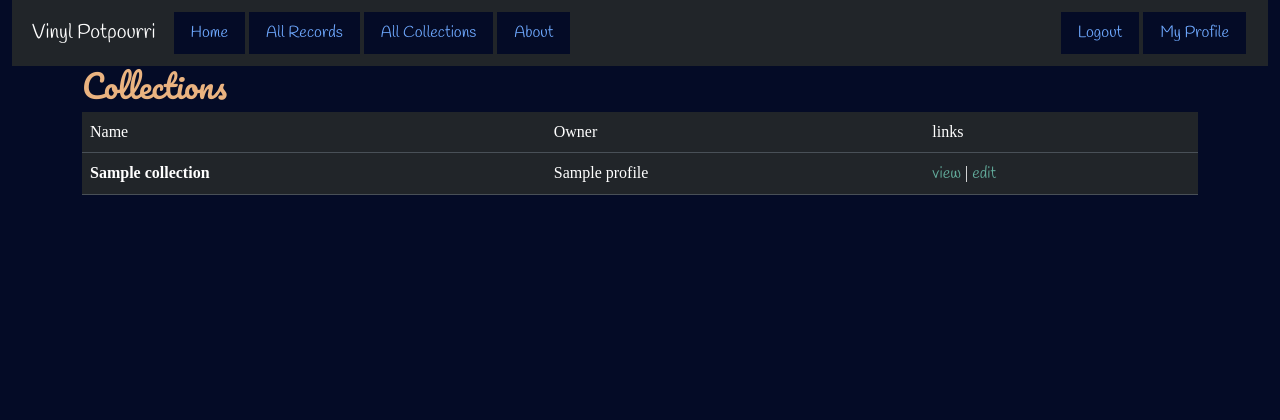
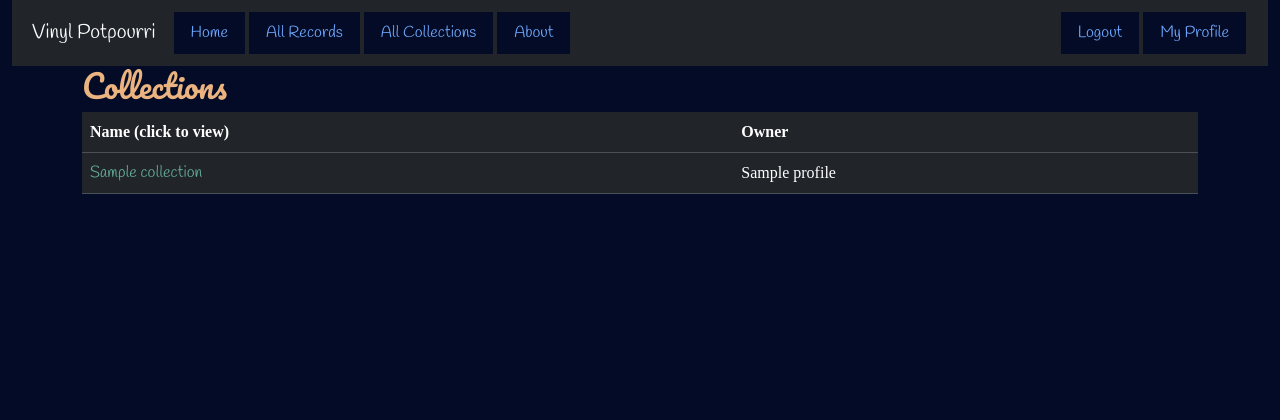
Before and after one commit to motogoatUK/vinyl-potpourri, a Django app: page /my-collection/ in a window 1280 px wide. Shown: the top 420 px of the page. Run offline with Django 5.2, Linux system fonts and the light colour scheme; a user stored in the database is signed in; tables that the repository leaves empty hold one stand-in row (values such as "Sample post"); some libraries are stand-ins or nearby versions; some web fonts are replaced.

Commit message:
fix: hide edit/delete button if user is not objects owner modify: collection_list table to be clickable rows

```diff
--- a/collection/templates/collection/collection_list.html
+++ b/collection/templates/collection/collection_list.html
@@ -3,24 +3,17 @@
 
 {% block main_content %}
 <h2>Collections</h2>
-<table class="table">
+<table class="table table-hover">
     <thead>
         <tr>
-            <td>Name</td>
-            <td>Owner</td>
-            <td>links</td>
+            <th>Name (click to view)</th>
+            <th>Owner</th>
         </tr>
     </thead>
     {% for collection in object_list %}
     <tr>
-        <td><strong>{{collection}}</strong></td>
+        <td><a href="{% url 'view_collection' collection.id %}" class="d-block text-decoration-none">{{collection}}</a></td>
         <td>{{collection.username.name}}</td>
-        <td>
-            <a href="{% url 'view_collection' collection.id %}">view</a>
-            {% if request.user == collection.username.user %} | <a
-                href="{% url 'edit_collection' collection.id %}">edit</a>
-            {% endif %}
-        </td>
     </tr>
     {% endfor %}
 </table>
--- a/record/templates/record/record.html
+++ b/record/templates/record/record.html
@@ -22,7 +22,7 @@
         </div>
         <div class="col-12 col-sm-4"><img src="{% static 'images/vinyl-placeholder.png' %}" alt="placeholder image">
     </div>
-    {% if user.is_authenticated %}
+    {% if user.is_authenticated and user.id == record.collection.username.id %}
     <a class="btn btn-outline-primary btn-custom rounded-0" href="{{edit_url}}">Edit Record</a>
     <br>
     <a class="mt-2 btn btn-outline-warning btn-delete rounded-0" href="{{delete_url}}">Delete Record</a>
--- a/record/templates/record/record_list.html
+++ b/record/templates/record/record_list.html
@@ -24,7 +24,7 @@
     <!-- show add/edit/delete buttons if logged in -->
     {% if user.is_authenticated %}
     <div class="d-flex row">
-        {% if collection %}
+        {% if collection and user.id == collection.username.id %}
             <div class="col-6">
                 <a class="w-100 m-2 btn btn-outline-primary btn-custom rounded-0"
                     href="{% url 'edit_collection' collection.id %}">Edit collection details</a>
```
Lines whose indentation alone changed are shown as unchanged.
